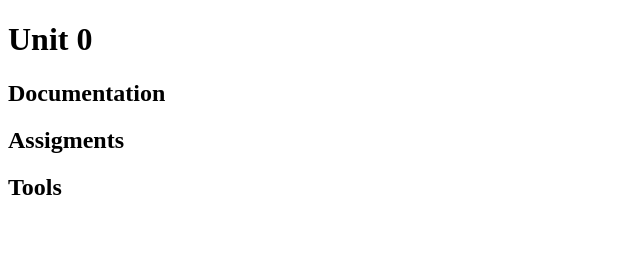
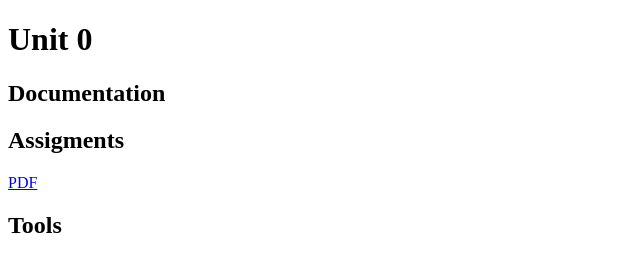
Before and after one commit to MiguelRodGar/webdesign, a plain HTML site: page Units/Unit 0/index.html in a window 1280 px wide. Shown: the whole page, without its empty margins (0-640 px from the left). Drawn offline with Linux system fonts and the light colour scheme.

Commit message:
Update index.html

```diff
--- a/Units/Unit 0/index.html
+++ b/Units/Unit 0/index.html
@@ -14,6 +14,7 @@
 
     <h2>Documentation</h2>
     <h2>Assigments</h2>
+        <a href="./">PDF</a>
     <h2>Tools</h2>
 </body>
 
```
